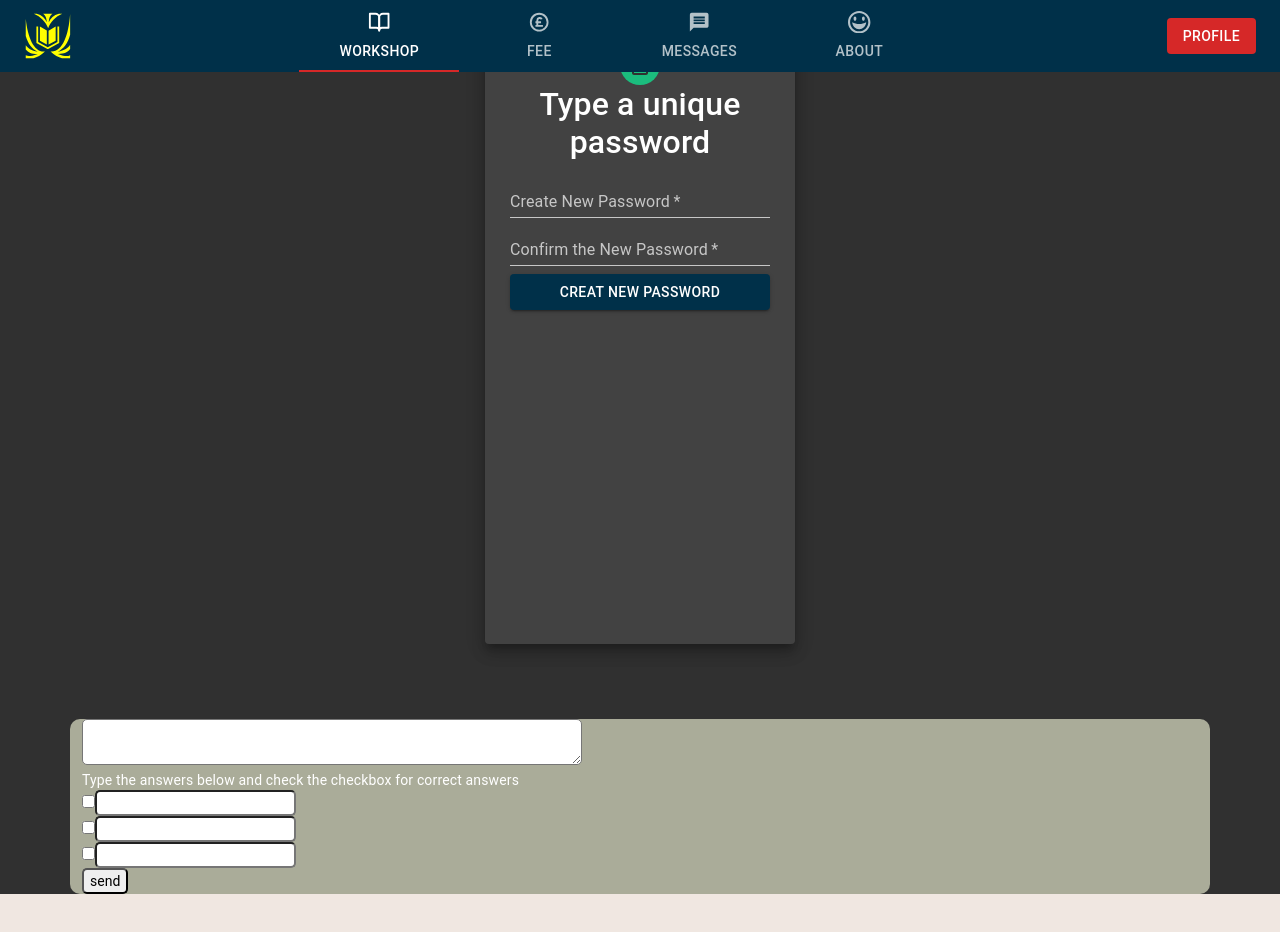
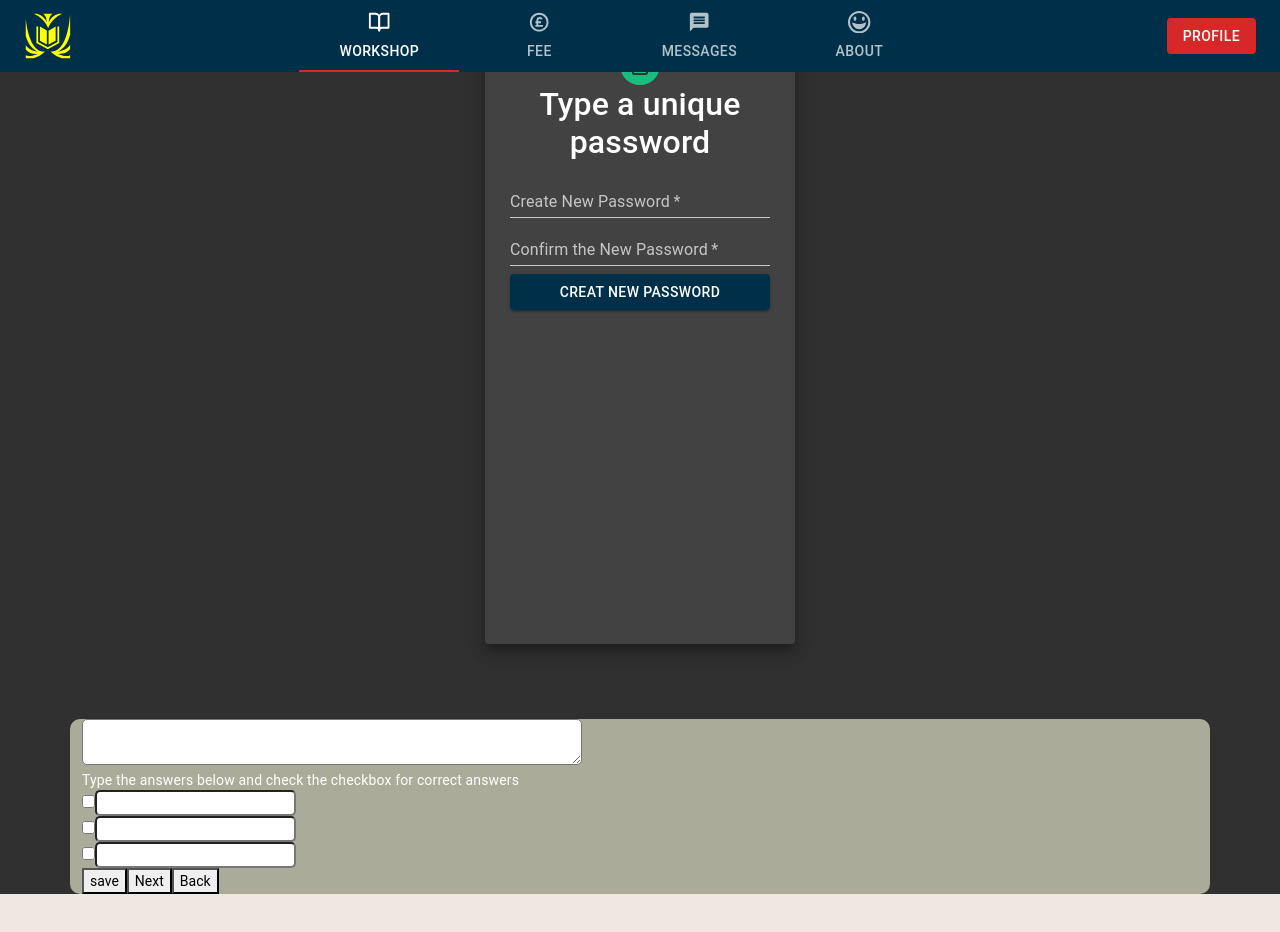
Before and after one commit to mindchase/mindchase-frontend, a React (Create React App) app: page /newpassword in a window 1280 px wide. Shown: the top 932 px of the page. Built offline with nearby package versions, Linux system fonts and the light colour scheme.

Commit message:
i add quiz.js

```diff
--- a/src/quiz/AddQuiz.js
+++ b/src/quiz/AddQuiz.js
@@ -1,5 +1,6 @@
 import React, { useState } from 'react'
 import axios from 'axios'
+// import {getQuiz} from "./ApiQuiz"
 import 'bootstrap/dist/css/bootstrap.min.css'
 import "./Style.css"
 
@@ -11,9 +12,9 @@ function AddQuiz() {
         question: "",
         checkbox1: false,
         answer1: "",
-        checkbox2: Boolean,
+        checkbox2: false,
         answer2: "",
-        checkbox3: Boolean,
+        checkbox3: false,
         answer3: ""
 
     })
@@ -24,7 +25,7 @@ function AddQuiz() {
         setInput((prevInput) => {
             return {
                 ...prevInput,
-                [name]: value
+                [name]: e.target.type === "checkbox" ? e.target.checked : value
             }
         })
     }
@@ -55,17 +56,21 @@ function AddQuiz() {
                 <textarea onChange={inputChange} name="question" value={input.question} className="question" ></textarea><br />
 
                 <label>Type the answers below and check the checkbox for correct answers </label>  <br />
-                <input onChange={inputChange} type="checkbox" name="checkbox1" value={input.checkbox1} />
+                <input onChange={inputChange} type="checkbox" name="checkbox1" {...(input.checkbox1 ? "checked" : "")} />
                 <input onChange={inputChange} type="text" name="answer1" value={input.answer1} /> <br />
 
-                <input onChange={inputChange} type="checkbox" name="checkbox2" value={input.checkbox2} />
+                <input onChange={inputChange} type="checkbox" name="checkbox2" {...(input.checkbox2 ? "checked" : "")} />
                 <input onChange={inputChange} type="text" name="answer2" value={input.answer2} /> <br />
 
 
-                <input onChange={inputChange} type="checkbox" name="checkbox3" value={input.checkbox3} />
+                <input onChange={inputChange} type="checkbox" name="checkbox3" {...(input.checkbox3 ? "checked" : "")} />
                 <input onChange={inputChange} type="text" name="answer3" value={input.answer3} /> <br />
 
-                <button onClick={submit}>send</button>
+                <div>
+                    <button onClick={submit}>save</button>
+                    <button>Next</button>
+                    <button>Back</button>
+                </div>
 
             </form>
         </div>
--- /dev/null
+++ b/src/quiz/ApiQuiz.js
@@ -0,0 +1,11 @@
+// import axios from 'axios'
+
+// export async function getQuiz(id) {
+
+//     try {
+//         const response = await axios.get(`/quiz/${id}`)
+//         return response.data
+//     } catch (e) {
+//        console.error(e.message);
+//     }
+// }
```
Also changed, not shown: src/quiz/Quiz.js (added, +28 -0 lines).
